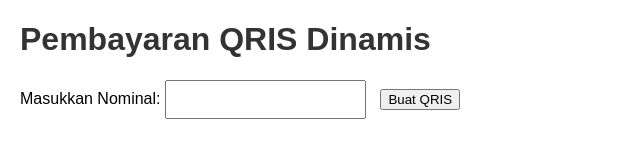
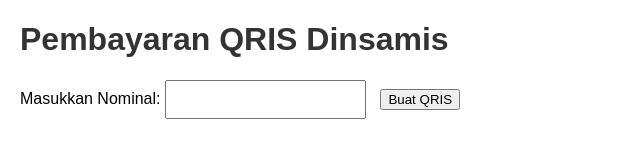
Before and after one commit to jokiroblox/jokisubmit, a plain HTML site: page index.html in a window 1280 px wide. Shown: the full height of the page, 0-640 px from the left. Drawn offline with Linux system fonts and the light colour scheme.

Commit message:
Update index.html

```diff
--- a/index.html
+++ b/index.html
@@ -7,7 +7,7 @@
     <link rel="stylesheet" href="style.css">
 </head>
 <body>
-    <h1>Pembayaran QRIS Dinamis</h1>
+    <h1>Pembayaran QRIS Dinsamis</h1>
     <form id="paymentForm">
         <label for="nominal">Masukkan Nominal:</label>
         <input type="number" id="nominal" required>
```
